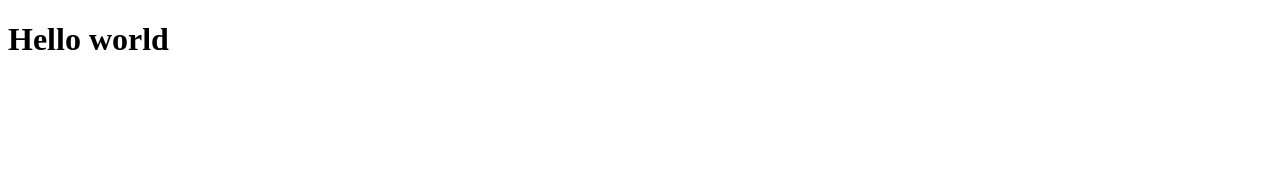
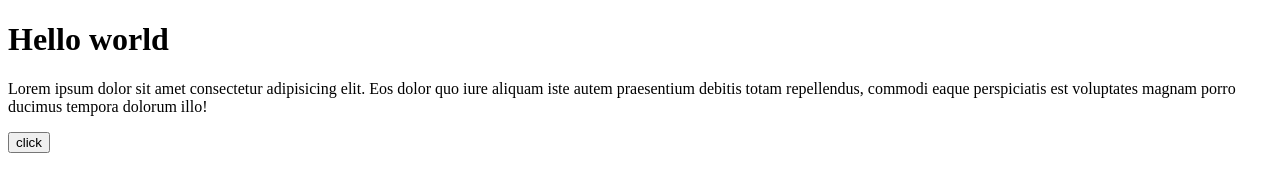
Before and after one commit to rajanadeemkhan023-crypto/kashaf-nadeem, a plain HTML site: page index.html in a window 1280 px wide. Drawn offline with Linux system fonts and the light colour scheme.

Commit message:
update index file

```diff
--- a/index.html
+++ b/index.html
@@ -11,6 +11,11 @@
     <h1>Hello world</h1>
 </div>
 
+<div>
+    <p>Lorem ipsum dolor sit amet consectetur adipisicing elit. Eos dolor quo iure aliquam iste autem praesentium debitis totam repellendus, commodi eaque perspiciatis est voluptates magnam porro ducimus tempora dolorum illo!</p>
+    <button>click</button>
+</div>
+
 
 </body>
 </html>
```
